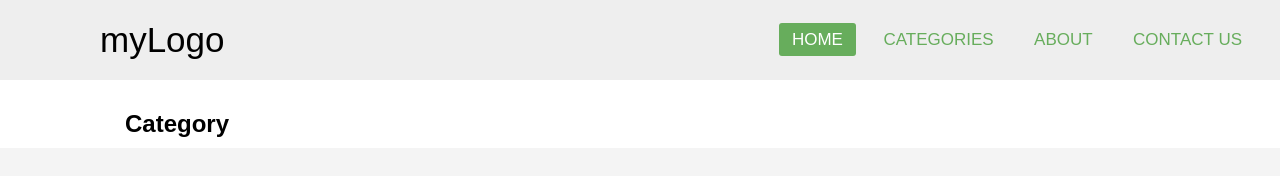
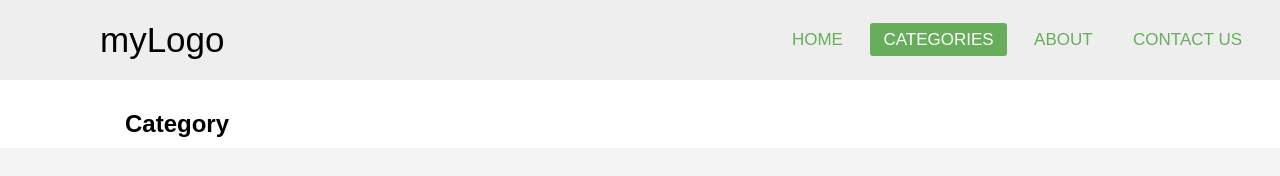
Before and after one commit to moRefaat271/e-commerce, a plain HTML site: page Category.html in a window 1280 px wide. Shown: the top 176 px of the page. Drawn offline with Linux system fonts and the light colour scheme; no server answers.

Commit message:
Update Category.html

```diff
--- a/Category.html
+++ b/Category.html
@@ -24,8 +24,8 @@
     </label>
     <label class="logo">myLogo</label>
     <ul class="menu">
-        <li><a href="index.html" class="active">Home</a></li>
-        <li><a href="Category.html">Categories</a></li>
+        <li><a href="index.html">Home</a></li>
+        <li><a href="Category.html" class="active">Categories</a></li>
         <li><a href="#">About</a></li>
         <li><a href="#">Contact Us</a></li>
     </ul>
```
